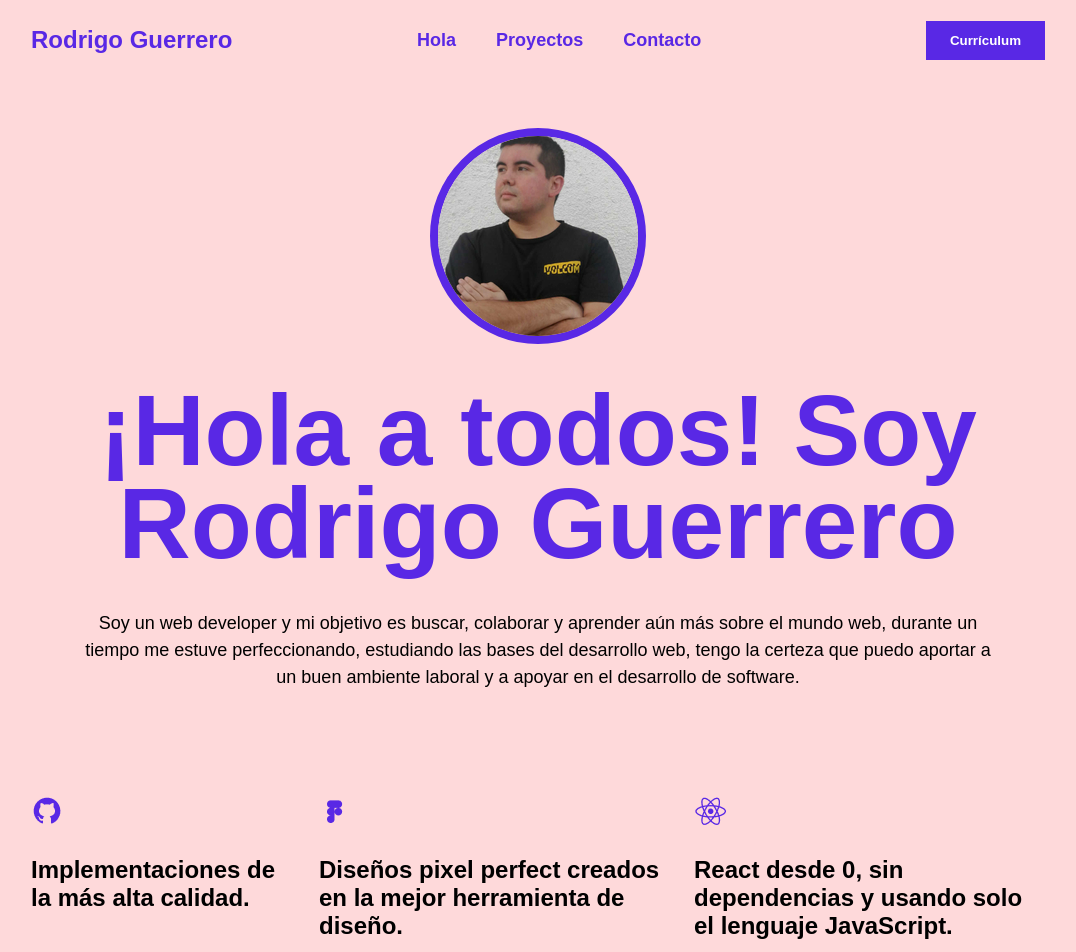
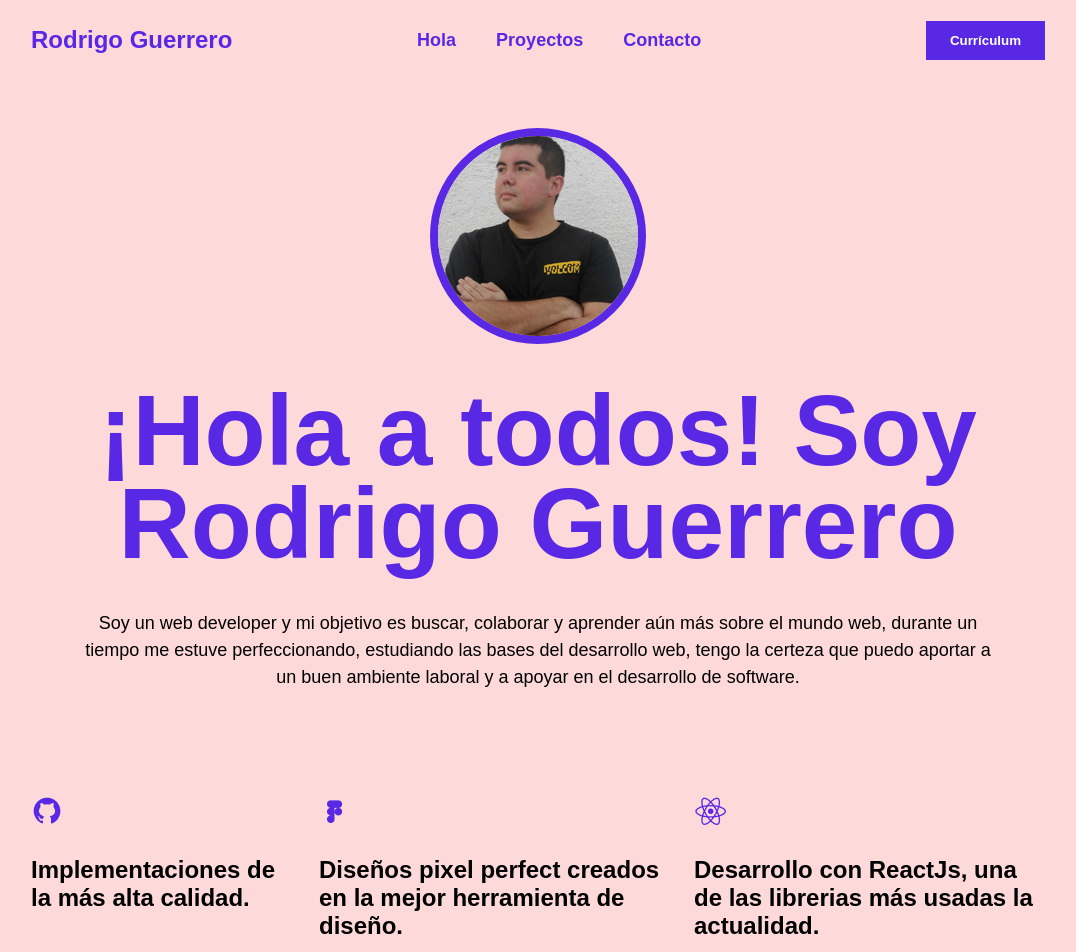
Before and after one commit to rodrigo-guerrero14/portafolio, a React (Create React App) app: page / in a window 1280 px wide. Shown: the top 952 px of the page, without its empty margins (102-1178 px from the left). Built offline with nearby package versions, Linux system fonts and the light colour scheme.

Commit message:
spelling correction on ME component and change on react description on ME component

```diff
--- a/src/components/Contact/index.js
+++ b/src/components/Contact/index.js
@@ -74,7 +74,7 @@ function Contact(){
         <div className="container">
           <div className="contact-content">
             <h2 className="title-section">Contact</h2>
-            <p> Si está interesado en travajar conmigo en su próximo proyecto, no dude en ponerse en contacto</p>
+            <p>Si está interesado en trabajar conmigo en su próximo proyecto, no dude en ponerse en contacto</p>
             <form action="" className="form" onSubmit={handleSendMessage}>
               <input type="text" placeholder="Nombre completo" name="from_name" value={toSend.from_name} onChange={handleChange}/>
               <input type="email" placeholder="Correo electrónico" name="from_email" value={toSend.from_email} onChange={handleChange} pattern="[a-z0-9._%+-]+@[a-z0-9.-]+\.[a-z]{2,4}$"/>
--- a/src/components/Me/index.js
+++ b/src/components/Me/index.js
@@ -32,7 +32,7 @@ function Me(){
 
             <article>
               <img src={react_icon} alt="React" />
-              <h3>React desde 0, sin dependencias y usando solo el lenguaje JavaScript.</h3>
+              <h3>Desarrollo con ReactJs, una de las librerias más usadas la actualidad.</h3>
             </article>
           </div>
 
```
